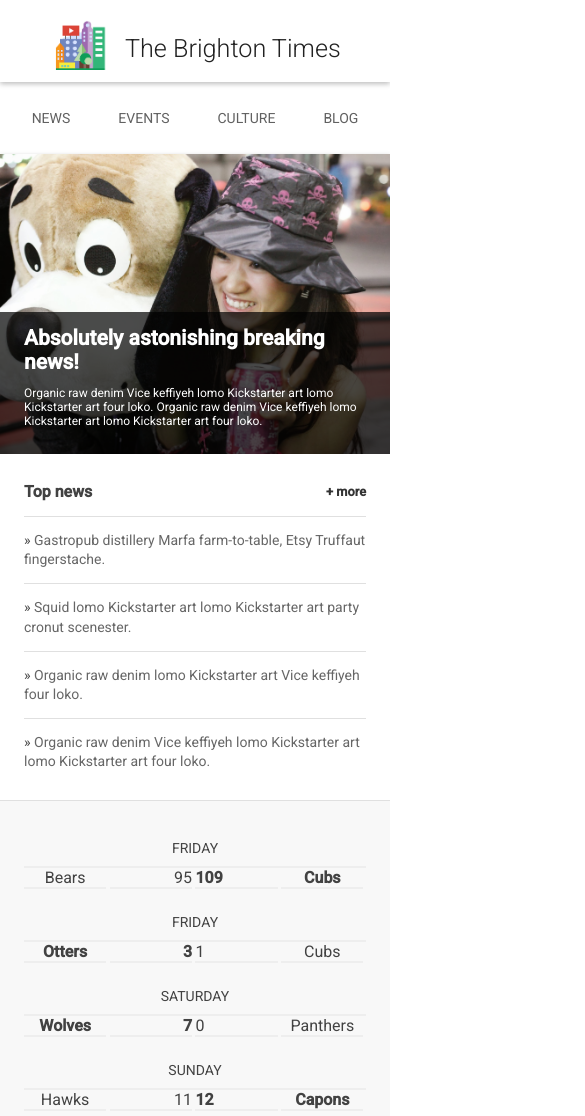
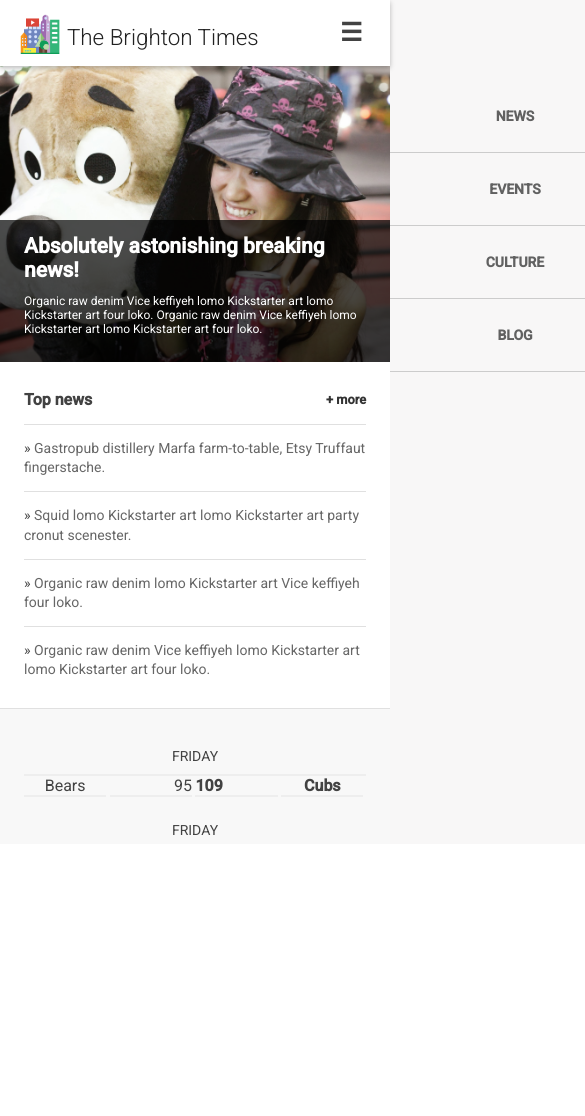
Before and after one commit to giannicuccu/RWDF-L2-Start, a plain HTML site: page index.html in a window 390 px wide. Shown: the top 1116 px of the page, 585 px wide, since content can reach past the window. After the commit the page ends 844 px from the top, so only its background shows below. Drawn offline with Linux system fonts and the light colour scheme.

Commit message:
fixed right menu

```diff
--- a/index.html
+++ b/index.html
@@ -3,7 +3,8 @@
   <head>
     <meta charset="utf-8">
     <meta http-equiv="X-UA-Compatible" content="IE=edge">
-    <meta name="viewport" content="width=device-width, initial-scale=1.0">
+    <!-- added maximum-scale=1.0, user-scalable=no to fix right menu offcanvas weird behaviour in dev tools emulators -->
+    <meta name="viewport" content="width=device-width, initial-scale=1.0, maximum-scale=1.0, user-scalable=no">
     <title>Brighton Times</title>
     <link href="https://fonts.googleapis.com/css?family=Roboto:300,400,500" rel="stylesheet" type="text/css">
     <link rel="stylesheet" type="text/css" href="main.css">
@@ -19,7 +20,9 @@
 
       </div>
     </header>
+    <!-- using checkbox label to toggle offcanvas menu -->
     <input type="checkbox" name="" id="menuToggler">
+    <label for="menuToggler" id="menuToggleLabel" title="toggle Main Menu"><span>Toggle Menu</span></label>
      <nav id="drawer" class="nav">
       <ul class="nav__list">
         <li class="nav__item"><a href="#">News</a></li>
--- a/main.css
+++ b/main.css
@@ -2,10 +2,10 @@ body,
 html {
   margin: 0;
   padding: 0;
-  /*
-  width: 100%;
   height: 100%;
-  */
+  width: 100vw;
+  overflow-x: hidden; /* fix for right sliding menu */
+
 }
 
 body {
@@ -59,7 +59,7 @@ ul {
 .header {
   box-shadow: 0 2px 5px rgba(0, 0, 0, 0.26);
   min-height: 56px;
-  transition: min-height 0.3s;
+  transition: all 0.5s;
   width: 100%;
 }
 
@@ -85,14 +85,23 @@ ul {
 }
 
 #menuToggler {
+  display: none;
+}
+
+#menuToggleLabel {
   position: absolute;
   width: 30px;
   height: 30px;
-  left: 20px;
+  right: 20px;
   top: 20px;
   display: none;
   outline: none;
-  z-index: 10;
+  z-index: 11;
+}
+
+#menuToggleLabel span {
+  display: block;
+  text-indent: -9999px;
 }
 
 /*
@@ -102,13 +111,15 @@ ul {
  */
 
 .nav {
-  transition: transform 0.5s cubic-bezier(0.77, 0.2, 0.05, 1.0);
+  transition: transform 0.5s ease-in-out;
+  max-width: 960px;
+  margin: 0 auto;
 }
 
 .nav__list {
   display: flex;
   align-items: center;
-  justify-content: center
+  justify-content: space-around;
 }
 
 .nav__item {
@@ -337,7 +348,7 @@ section.content {
   padding: 1em;
 }
 
-.recent-news ul{
+.recent-news ul {
   display: flex;
   flex-flow: wrap;
   justify-content: space-between;
@@ -393,17 +404,20 @@ footer a {
   color: #333;
 }
 
-
 /*
  *
  * Media Queries
  *
  */
 
-/*MEDIUM  DEVICES*/
+/* TABLETS
+*/
+
 @media all and (max-width: 720px) {
-  body{font-size: 14px;}
-  .hero p{
+  body {
+    font-size: 14px;
+  }
+  .hero p {
     font-size: 12px;
   }
   section.content {
@@ -455,7 +469,6 @@ footer a {
     float: right;
     width: 50%;
   }
-
   .weather__next__image {
     width: 80%;
   }
@@ -470,7 +483,6 @@ footer a {
     padding-left: 24px;
     padding-right: 24px;
   }
-
   .recent-news p {
     line-height: 1.44em;
   }
@@ -491,14 +503,25 @@ footer a {
   }
 }
 
-/*SMALL DEVICES*/
-@media all and (max-width: 374px) {
+/* LARGE SMARTPHONES
+*/
 
-  .hero p{display: none}
-
+@media all and (max-width: 425px) {
+  main {
+    padding-top: 62px
+  }
+  header.header {
+    position: fixed;
+    background: white;
+    z-index: 9;
+  }
+  /*move logo and name to the left*/
+  .header__inner {
+    justify-content: flex-start;
+  }
   .header__title {
-    font-size: 1.4em;
-    margin-top: 27px;
+    font-size: 1.6em;
+    margin-top: 24px;
   }
   .header__logo {
     height: 40px;
@@ -506,22 +529,38 @@ footer a {
     margin-left: 20px;
     margin-right: 0;
   }
-  #menuToggler {
-    display: block;
-    -webkit-appearance: none;
-    -moz-appearance: none;
-    appearance: none;
-  }
+  /* off canvas menu show/hide
+  inspired to this https://codepen.io/erikterwan/pen/EVzeRP
+  */
   .nav {
     display: block;
     position: absolute;
-    width: 70%;
-    transform: translateX(-100%);
+    width: 250px;
+    transform: translate3d(250px, 0, 0);
     height: 100vh;
     top: 0;
+    right: 0;
     background: rgba(248, 247, 247, 0.98);
     z-index: 8;
   }
+  #menuToggler:checked~nav {
+    transform: none;
+  }
+  #menuToggleLabel {
+    display: block;
+  }
+  #menuToggleLabel:before {
+    content: '\2630';
+    font-size: 25px;
+    line-height: 25px;
+    font-weight: bold;
+    text-align: center;
+    background: #fff;
+  }
+  #menuToggler:checked+#menuToggleLabel:before {
+    content: '\2716';
+  }
+  /*off canvas items style*/
   .nav__list {
     display: block;
     padding-top: 80px;
@@ -534,56 +573,54 @@ footer a {
     display: block;
     font-weight: bold;
   }
-  #menuToggler:before {
-    content: '\2630';
-    font-size: 25px;
-    line-height: 25px;
-    font-weight: bold;
-    text-align: center
-  }
-  #menuToggler:checked:before {
-    content: '\2716'
-  }
-  #menuToggler:checked+nav {
-    transform: none;
-  }
 }
 
 /*MINOR BREAKPOINTS*/
 
+/*phablets */
+
 @media all and (max-width: 560px) {
   .snippet {
     width: 100%;
-
+  }
 }
 
-}
-
-@media screen and (max-width:560px){
-
+@media screen and (max-width:560px) {
   .weather {
     display: flex;
     flex-flow: column;
     padding-left: 24px;
     padding-right: 24px;
   }
-  .weather__today {
-
-  }
   .weather-left {
     width: 100%;
-
   }
   .weather__next {
-
     width: 100%;
   }
-
 }
 
+/*small phones*/
+
+@media all and (max-width: 374px) {
+  .hero p {
+    display: none
+  }
+  .header__title {
+    font-size: 1.4em;
+    margin-top: 22px;
+  }
+  .header__logo {
+    height: 40px;
+    margin-top: 11px;
+    margin-left: 20px;
+    margin-right: 0;
+  }
+}
+
+/* no more tables with some changes*/
 
 @media only screen and (max-width: 460px) {
-
   /* Force table to not be like tables anymore */
   #no-more-tables table,
   #no-more-tables thead,
@@ -594,21 +631,20 @@ footer a {
     display: block;
     margin: 0;
     padding: 0 px;
-  -webkit-border-horizontal-spacing:0;
-  -webkit-border-vertical-spacing:0;
-background:none;
-
+    -webkit-border-horizontal-spacing: 0;
+    -webkit-border-vertical-spacing: 0;
+    background: none;
+    border-collapse: collapse;
   }
-
   /* Hide table headers (but not display: none;, for accessibility) */
   #no-more-tables thead tr {
     position: absolute;
     top: -9999px;
     left: -9999px;
   }
-
-#no-more-tables tr { border: 0px solid #ccc; }
-
+  #no-more-tables tr {
+    border: 0px solid #ccc;
+  }
   #no-more-tables td {
     /* Behave  like a "row" */
     border: none;
@@ -618,30 +654,29 @@ background:none;
     white-space: normal;
     /* text-align:left; */
   }
-
   #no-more-tables td:before {
     /* Now like a table header */
     position: absolute;
     /* Top/left values mimic padding */
-  top: 6px;
+    /* top: -22px;
   left: 6px;
   width: 45%;
   padding-right: 10px;
   white-space: nowrap;
   text-align:left;
-  font-weight: bold;
+  font-weight: bold; */
     display: none
   }
-
   /*
 Label the data
 */
-#no-more-tables td:before { content: attr(data-title); }
-
+  #no-more-tables td:before {
+    content: attr(data-title);
+  }
   #no-more-tables td[data-title="date"] {
-  padding: 10px 0 ;
+    padding: 10px 0;
     margin: 0;
-  margin-top:15px;
+    margin-top: 15px;
     text-transform: uppercase
   }
   #no-more-tables td[data-title="team"] {
@@ -657,6 +692,5 @@ Label the data
     width: calc((100% - 13px)/4);
     display: inline-block;
     font-size: 16px;
-
   }
 }
```
Lines whose indentation alone changed are shown as unchanged.
